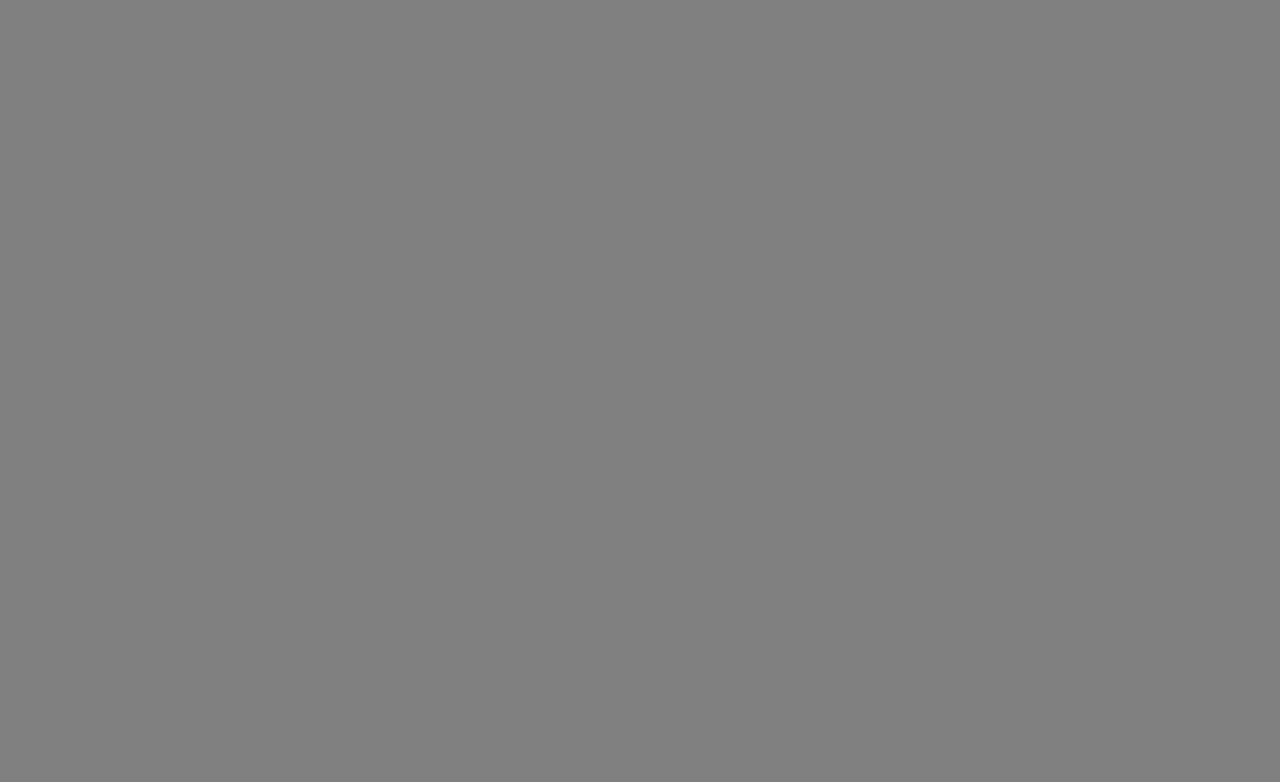
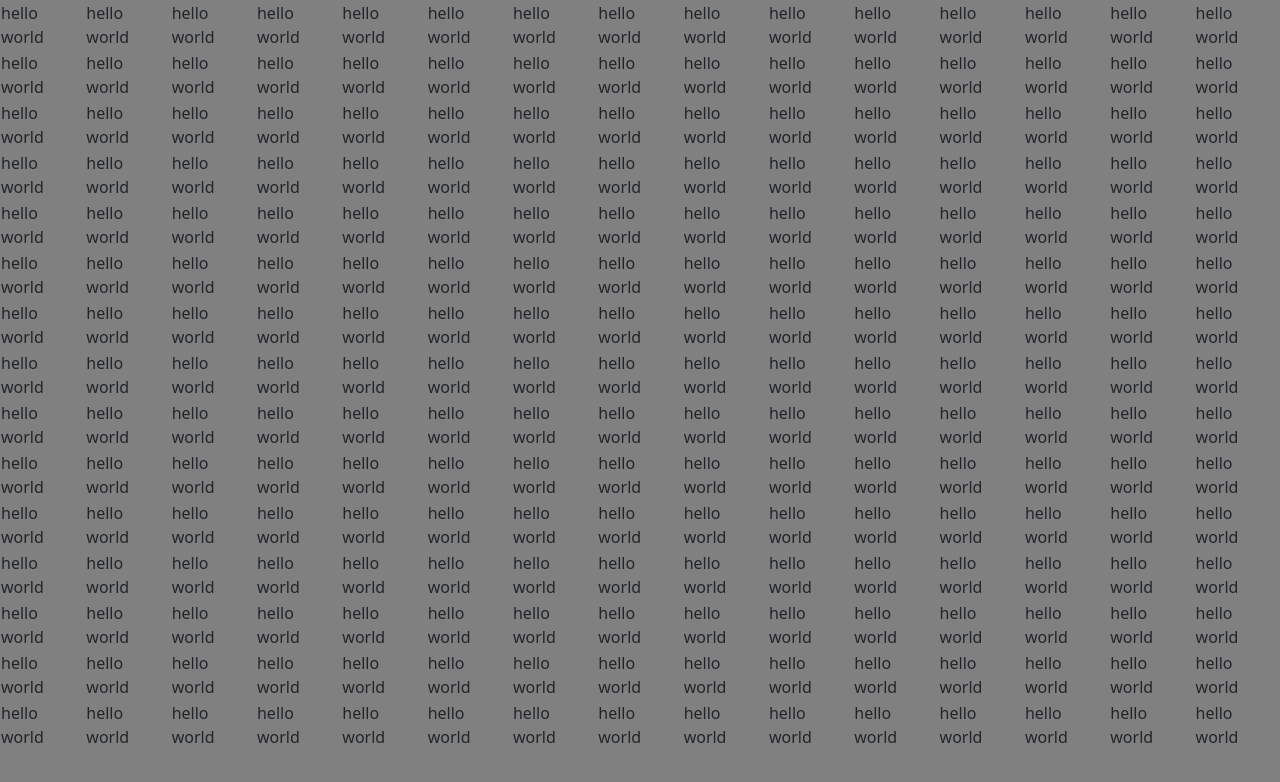
Before and after one commit to mftver/CROWDR, a website built with webpack: page dist/index.html in a window 1280 px wide. Built offline with nearby package versions, Linux system fonts and the light colour scheme.

Commit message:
attempt to generate grid

```diff
--- a/src/index.js
+++ b/src/index.js
@@ -2,3 +2,18 @@ import 'bootstrap/dist/css/bootstrap.min.css';
 import  './css/main.css';
 
 import { Tooltip, Toast, Popover } from 'bootstrap';
+
+
+let table = document.querySelector("table");
+generateTable(table);
+
+function generateTable(table) {
+    for (let index = 0; index < 15; index++) {
+        let row = table.insertRow();
+        for (let index = 0; index < 15; index++) {
+            let cell = row.insertCell();
+            let text = document.createTextNode("hello world");
+            cell.appendChild(text);
+        }
+    }
+}
```
Also changed, not shown: dist/index.html.
